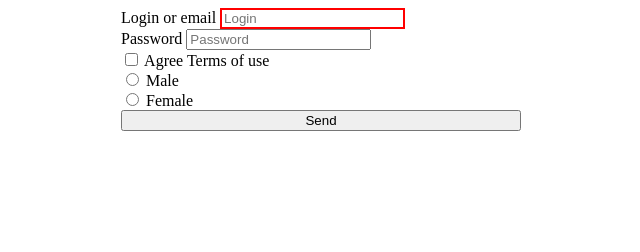
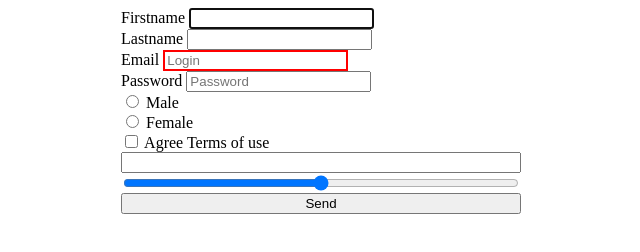
Before and after one commit to freshjs-fte/html-forms, a plain HTML site: page index.html in a window 1280 px wide. Shown: the whole page, without its empty margins (319-959 px from the left). Drawn offline with Linux system fonts and the light colour scheme.

Commit message:
Add number and range types

```diff
--- a/index.html
+++ b/index.html
@@ -9,16 +9,34 @@
 </head>
 <body>
     <form class="login-form" action="/" method="GET" >
+
         <label>
-            Login or email
+            Firstname
+
+            <input
+            type="text"
+            required
+            autofocus
+            >
+        </label>
+
+        <label>
+            Lastname
+
+            <input
+            type="textasdasd"
+            required
+            >
+        </label>
+        <label>
+            Email
 
             <input
             id="login"
-            type="text"
+            type="email"
             name="login"
             placeholder="Login"
             required
-            autofocus
             autocomplete="email"
             pattern="^([A-Za-z0-9_.]|[@]){4,32}$"
             title="Match pattern - login@mail.com"
@@ -38,6 +56,24 @@
             >
         </label>
 
+        <label>
+            <input
+            type="radio"
+            name="gender"
+            value="male"
+            required
+            >
+            Male
+        </label>
+
+        <label>
+            <input
+            type="radio"
+            name="gender"
+            value="female"
+            >
+            Female
+        </label>
 
         <label>
             <input
@@ -48,22 +84,9 @@
             Agree Terms of use
         </label>
 
-        <label>
-            <input
-            type="radio"
-            name="gender"
-            value="male"
-            >
-            Male
-        </label>
 
-        <label>
-            <input
-            type="radio"
-            name="gender"
-            value="female">
-            Female
-        </label>
+<input type="number" step="5" min="0" max="50">
+<input type="range" step="5" min="0" max="50">
 
         <button>Send</button>
     </form>
```
